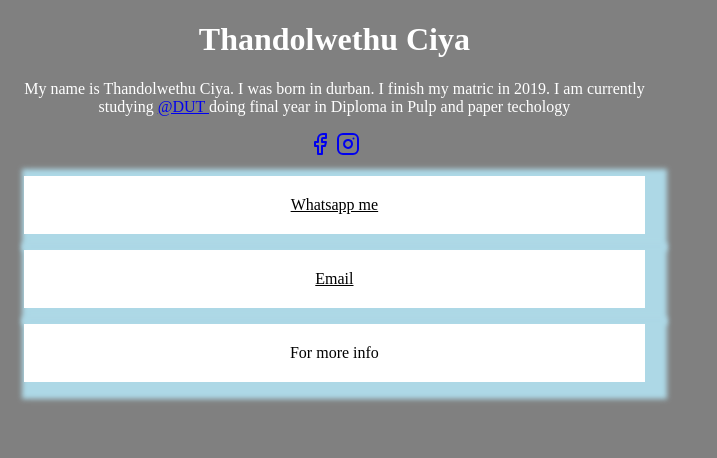
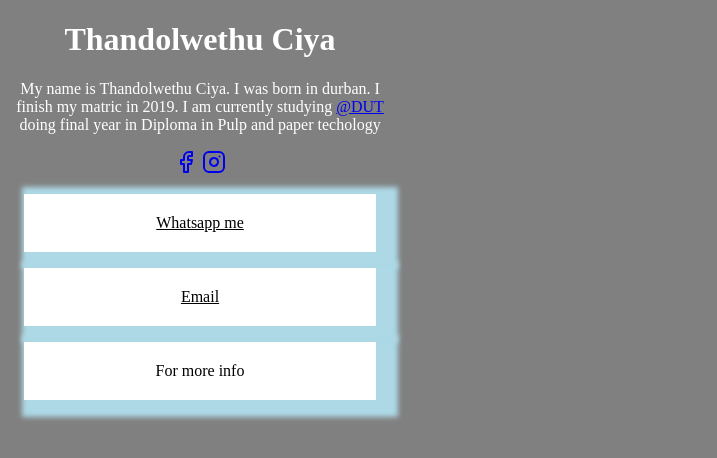
Before and after one commit to Malithando24/-bio-web-app, a plain HTML site: page index.html in a window 1280 px wide. Shown: the whole page, without its empty margins (0-717 px from the left). Drawn offline with nearby package versions, Linux system fonts and the light colour scheme.

Commit message:
added files

```diff
--- a/style.css
+++ b/style.css
@@ -5,7 +5,7 @@ body {
 }
 .profile{
   border-radius: 81%;
-  width: 51%
+  width: 30%
 }
 .btn{
   display: block;
```
